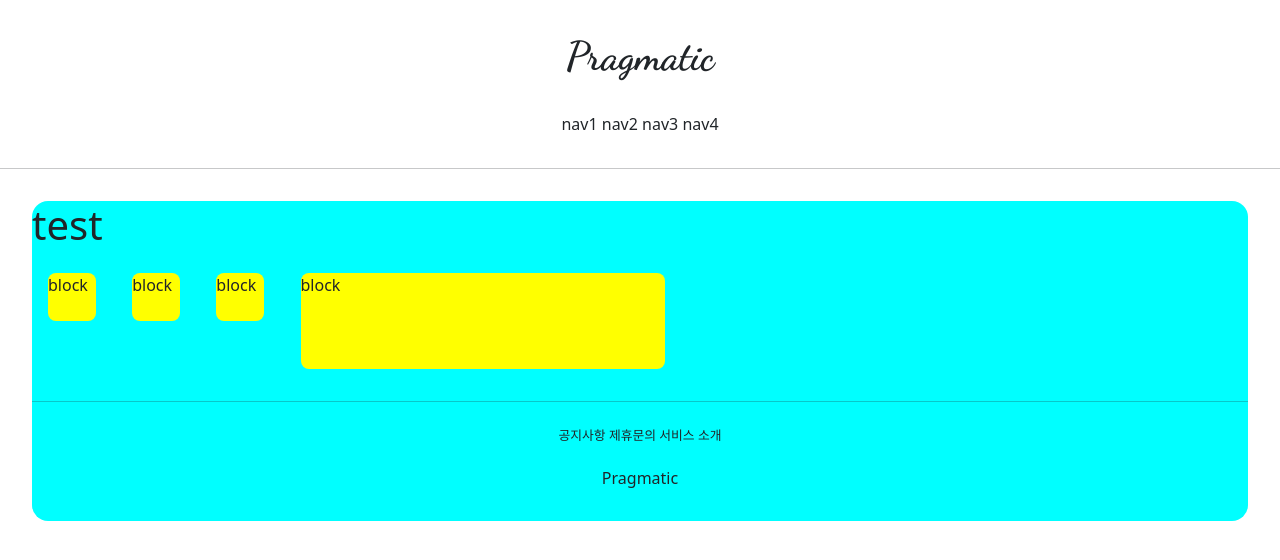
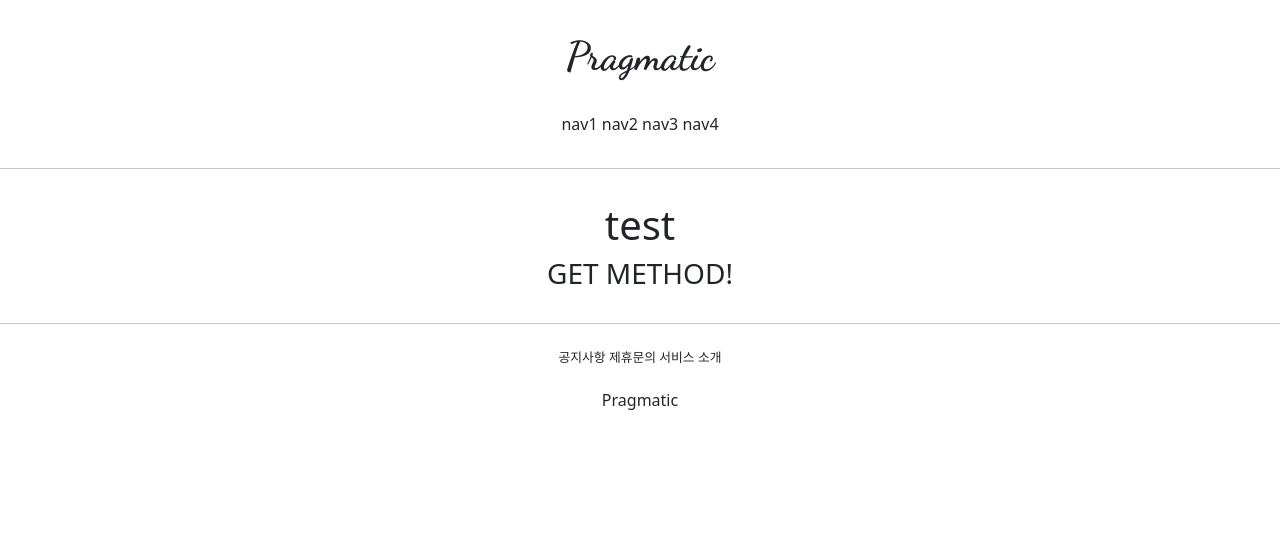
Before and after one commit to jam2208/GII_Project, a Django app: page /accounts/hello_world/ in a window 1280 px wide. Shown: the top 560 px of the page. Run offline with Django 3.2, Linux system fonts and the light colour scheme; parts of the project's set-up code (start-up, migrations or seed data) failed here and were passed over.

Commit message:
2021.07.08 Commit 1

```diff
--- a/accountapp/templates/accountapp/hello_world.html
+++ b/accountapp/templates/accountapp/hello_world.html
@@ -2,25 +2,13 @@
 
 {% block content %}
 
-    <style>
-        .testing {
-            background-color: yellow;
-            height: 48px;
-            width: 48px;
-            margin: 1rem;
-            border-radius: .5rem;
-        }
-    </style>
 
-    <div style="height: 20rem; background-color: aqua;
-    border-radius: 1rem; margin: 2rem">
+
+    <div style="margin: 2rem; text-align: center">
 
         <h1>test</h1>
 
-        <div class="testing" style="display: inline-block">block</div>
-        <div class="testing" style="display: inline-block; width: 3rem; height: 3rem">block</div>
-        <div class="testing" style="display: inline-block; width: 3em; height: 3em"">block</div>
-        <div class="testing" style="display: inline-block; width: 30%; height: 30%"">block
+        <h3>{{ text }}</h3>
 
     </div>
 
--- a/accountapp/views.py
+++ b/accountapp/views.py
@@ -4,4 +4,9 @@ from django.shortcuts import render
 # Create your views here.
 
 def hello_world(request):
-    return render(request, 'accountapp/hello_world.html')
+    if request.method == "POST":
+        return render(request, 'accountapp/hello_world.html',
+                      context={'text': 'POST METHOD!'})
+    else:
+        return render(request, 'accountapp/hello_world.html',
+                      context={'text': 'GET METHOD!'})
```
